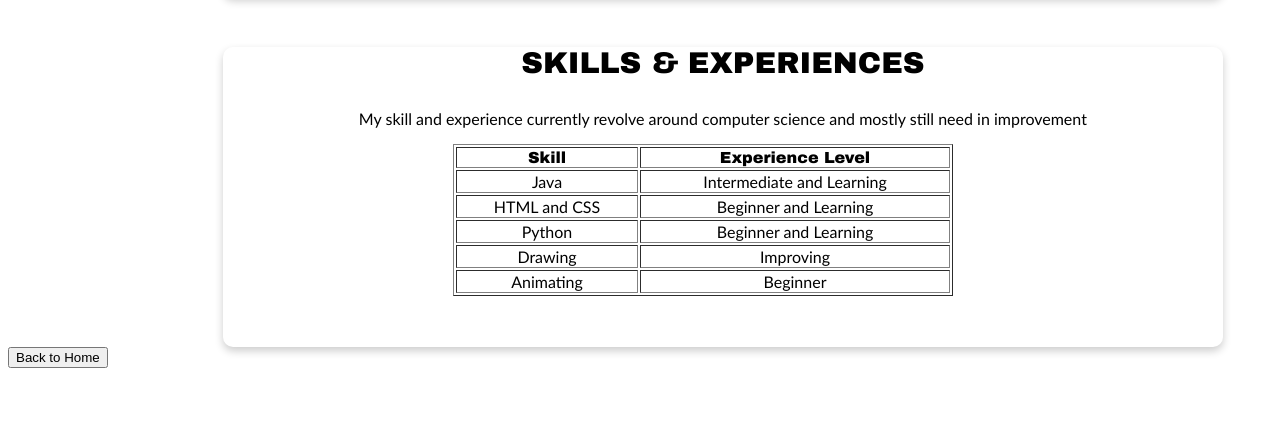
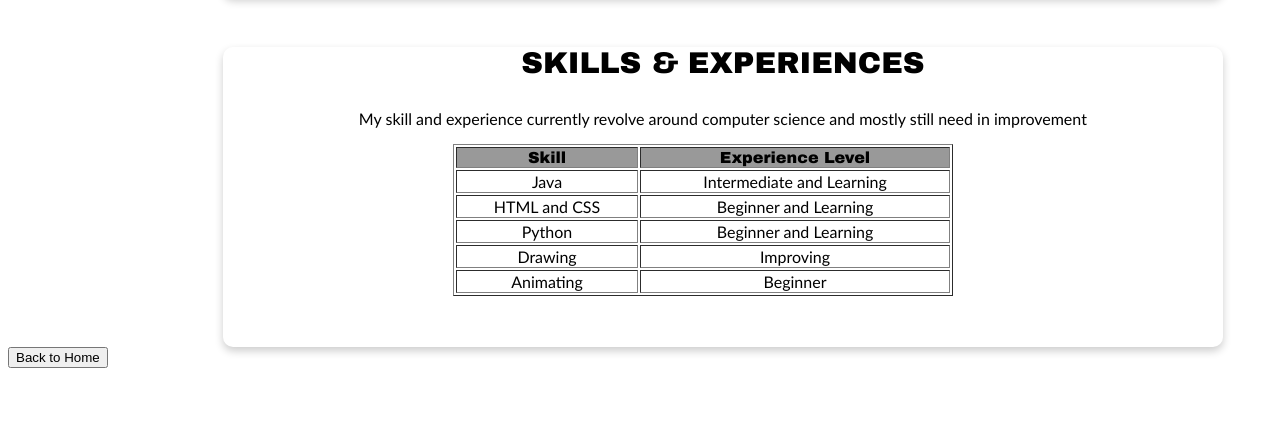
Before and after one commit to TikusPutihZ/MyProfile, a plain HTML site: page my_aboutme.html in a window 1280 px wide. Shown: the part 1149-1595 px from the top of the page. Drawn offline with Linux system fonts and the light colour scheme.

Commit message:
Update Info

```diff
--- a/my_aboutme.html
+++ b/my_aboutme.html
@@ -70,7 +70,7 @@
         <h3 style="font-size: 30px">SKILLS & EXPERIENCES</h3>
         <p>My skill and experience currently revolve around computer science and mostly still need in improvement</p>
         <table border="1">
-            <tr>
+            <tr style="background-color: rgb(153, 153, 153);">
                 <th>Skill</th>
                 <th>Experience Level</th>
             </tr>
```
